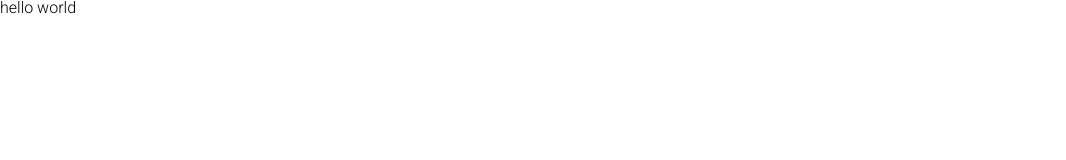
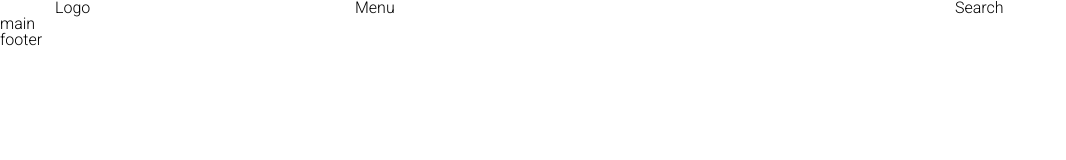
Before and after one commit to OleksandrVas/shop-project, a plain HTML site: page index.html in a window 1280 px wide. Shown: the whole page, without its empty margins (0-1066 px from the left). Drawn offline with Linux system fonts and the light colour scheme.

Commit message:
create grid

```diff
--- a/index.html
+++ b/index.html
@@ -12,6 +12,16 @@
     <title>Shop Project</title>
 </head>
 <body>
-    <h1 class="s">hello world</h1>
+    <header>
+        <div class="container">
+            <div class="row">
+                <div class="col-md-3">Logo</div>
+                <div class="col-md-6">Menu</div>
+                <div class="col-md-3">Search</div>
+            </div>
+        </div>
+    </header>
+    <main>main</main>
+    <footer>footer</footer>
 </body>
 </html>
--- a/style.css
+++ b/style.css
@@ -1,4 +1,37 @@
-.s {
+* {
+    box-sizing: border-box;
+}
+body {
     font-family: 'Roboto', sans-serif;
+}
+.container {
+    width: 1200px;
+    margin-left:auto ;
+    margin-right: auto;
+    padding-left: 15px;
+    padding-right: 15px;
+}
+.row {
+    margin-left: -15px;
+    margin-right: -15px;
 
 }
+.row::after {
+    display: block;
+    clear: both;
+    content: "";
+}
+[class*='col-'] {
+    float: left;
+    padding-left: 15px;
+    padding-right: 15px;
+}
+.col-md-3 {
+    width: 25%;
+}
+.col-md-6 {
+    width: 50%;
+}
+.col-md-3 {
+    width: 25%;
+}
```
